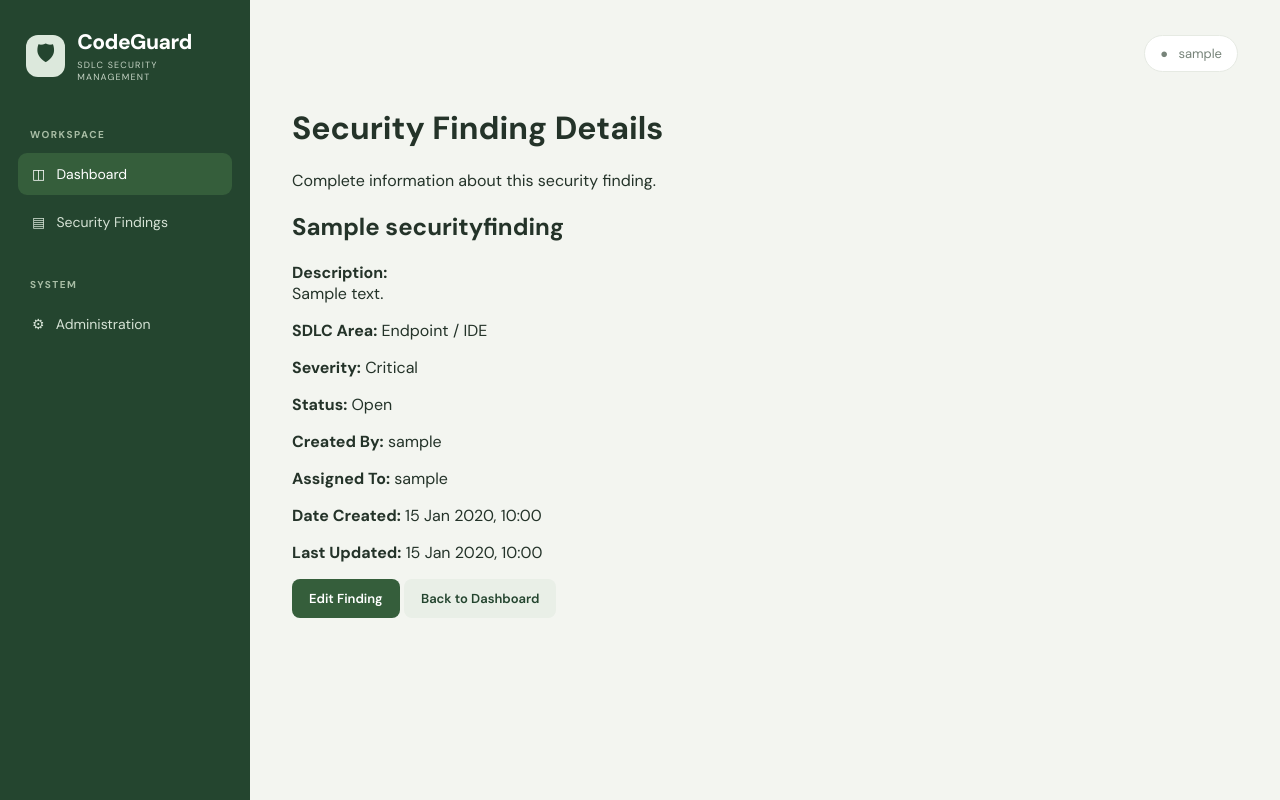
After one commit to Alpha5050/codeguard-sdlc-dashboard, a Django app: page /view/1/ in a window 1280 px wide. The commit adds this page. Run offline with Django 5.2, Linux system fonts and the light colour scheme; a user stored in the database is signed in; tables that the repository leaves empty hold one stand-in row (values such as "Sample post").

Commit message:
Add individual security finding details page

```diff
--- /dev/null
+++ b/dashboard/templates/dashboard/finding_detail.html
@@ -0,0 +1,79 @@
+
+{% extends 'dashboard/base.html' %}
+
+{% block content %}
+
+<div class="page-header">
+    <h1>Security Finding Details</h1>
+    <p>Complete information about this security finding.</p>
+</div>
+
+<div class="finding-card">
+
+    <h2>{{ finding.title }}</h2>
+
+    <div class="finding-details">
+
+        <p>
+            <strong>Description:</strong><br>
+            {{ finding.description|linebreaksbr }}
+        </p>
+
+        <p>
+            <strong>SDLC Area:</strong>
+            {{ finding.get_category_display }}
+        </p>
+
+        <p>
+            <strong>Severity:</strong>
+            {{ finding.get_severity_display }}
+        </p>
+
+        <p>
+            <strong>Status:</strong>
+            {{ finding.get_status_display }}
+        </p>
+
+        <p>
+            <strong>Created By:</strong>
+            {% if finding.created_by %}
+                {{ finding.created_by.username }}
+            {% else %}
+                Not specified
+            {% endif %}
+        </p>
+
+        <p>
+            <strong>Assigned To:</strong>
+            {% if finding.assigned_to %}
+                {{ finding.assigned_to.username }}
+            {% else %}
+                Not assigned
+            {% endif %}
+        </p>
+
+        <p>
+            <strong>Date Created:</strong>
+            {{ finding.created_at|date:"d M Y, H:i" }}
+        </p>
+
+        <p>
+            <strong>Last Updated:</strong>
+            {{ finding.updated_at|date:"d M Y, H:i" }}
+        </p>
+
+    </div>
+
+    <div class="form-actions">
+        <a href="{% url 'finding_edit' finding.id %}" class="btn btn-primary">
+            Edit Finding
+        </a>
+
+        <a href="{% url 'finding_list' %}" class="btn btn-secondary">
+            Back to Dashboard
+        </a>
+    </div>
+
+</div>
+
+{% endblock %}
--- a/dashboard/templates/dashboard/finding_list.html
+++ b/dashboard/templates/dashboard/finding_list.html
@@ -122,7 +122,9 @@
             <tbody>
                 {% for finding in findings %}
                 <tr>
-                    <td class="finding-title">{{ finding.title }}</td>
+                    <td class="finding-title"><a href="{% url 'finding_detail' finding.id %}">
+    {{ finding.title }}
+</a></td>
                     <td>{{ finding.get_category_display }}</td>
                     <td>
                         <span class="badge badge-{{ finding.severity }}">
--- a/dashboard/urls.py
+++ b/dashboard/urls.py
@@ -1,9 +1,11 @@
+
 from django.urls import path
 from . import views
 
 urlpatterns = [
     path('', views.finding_list, name='finding_list'),
     path('add/', views.finding_create, name='finding_create'),
+    path('view/<int:finding_id>/', views.finding_detail, name='finding_detail'),
     path('edit/<int:finding_id>/', views.finding_edit, name='finding_edit'),
     path('delete/<int:finding_id>/', views.finding_delete, name='finding_delete'),
 ]
--- a/dashboard/views.py
+++ b/dashboard/views.py
@@ -97,3 +97,11 @@ def finding_delete(request, finding_id):
     return render(request, 'dashboard/finding_confirm_delete.html', {
         'finding': finding
     })
+
+@login_required(login_url='/admin/login/')
+def finding_detail(request, finding_id):
+    finding = get_object_or_404(SecurityFinding, id=finding_id)
+
+    return render(request, 'dashboard/finding_detail.html', {
+        'finding': finding
+    })
```
